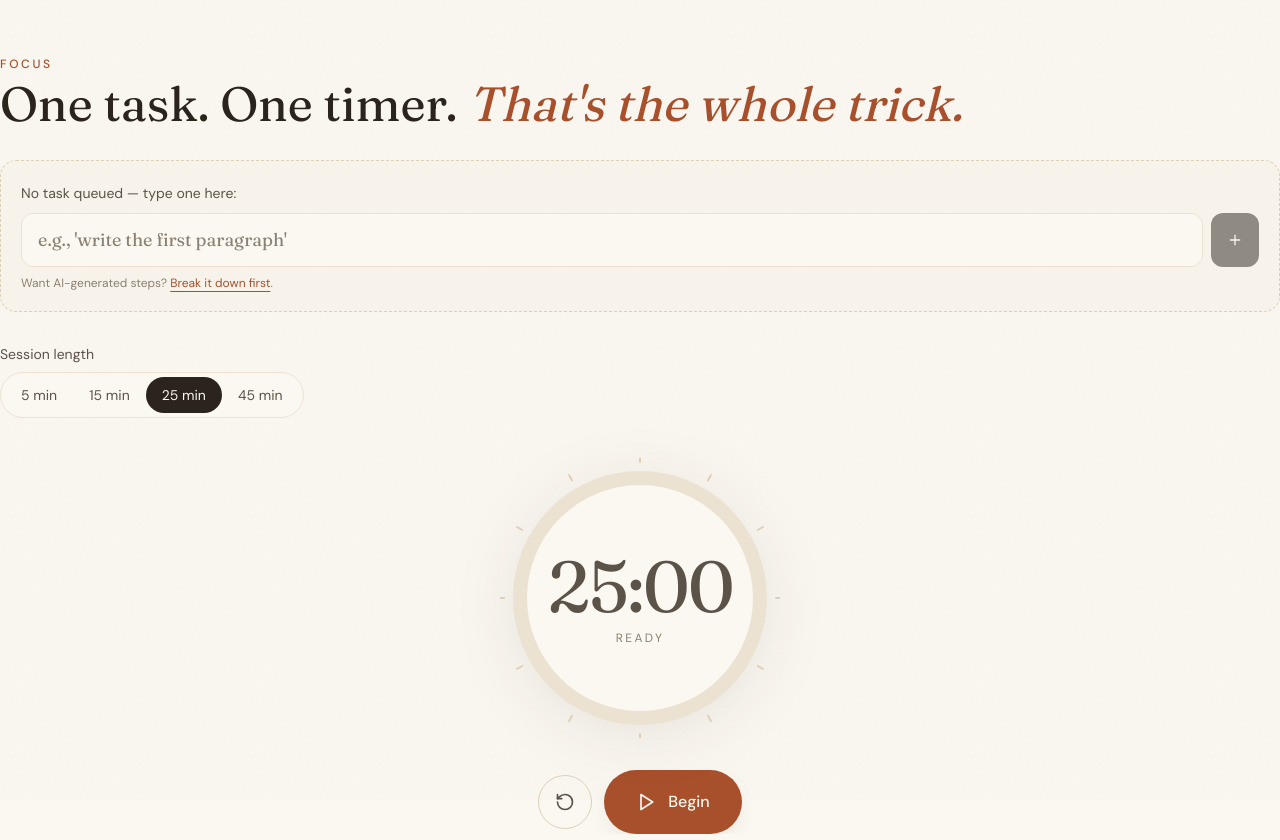
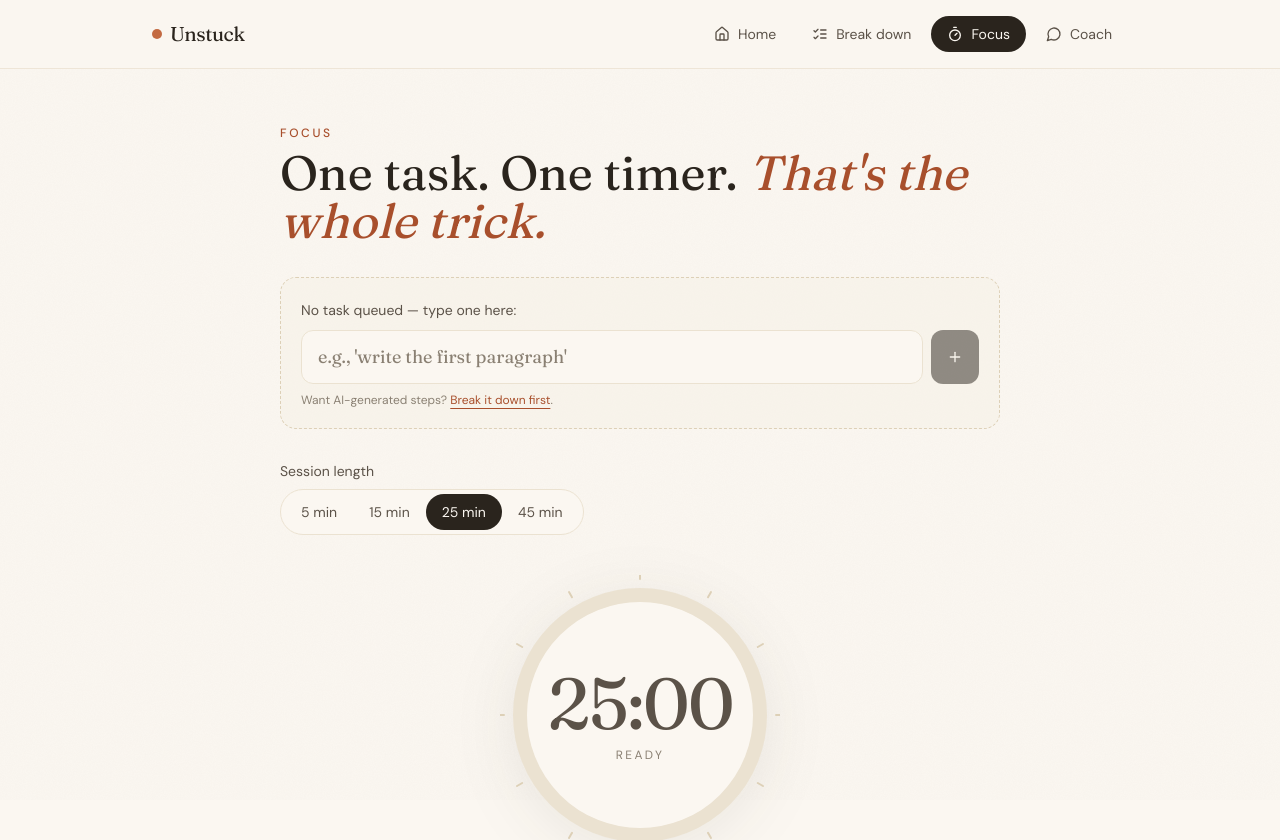
Before and after one commit to Codygreen2210/Unstuckv1, a Next.js app: page /app/focus in a window 1280 px wide. Shown: the top 840 px of the page. Built offline with nearby package versions, Linux system fonts and the light colour scheme.

Commit message:
Add AppLayout component with navigation

```diff
--- /dev/null
+++ b/app/app/Layout.tsx
@@ -0,0 +1,13 @@
+import { AppNavTop, AppNavBottom } from "@/components/app-nav";
+
+export default function AppLayout({ children }: { children: React.ReactNode }) {
+  return (
+    <div className="min-h-dvh flex flex-col">
+      <AppNavTop />
+      <main className="flex-1 pb-24 md:pb-10">
+        <div className="mx-auto max-w-3xl w-full px-5 md:px-6">{children}</div>
+      </main>
+      <AppNavBottom />
+    </div>
+  );
+}
```
